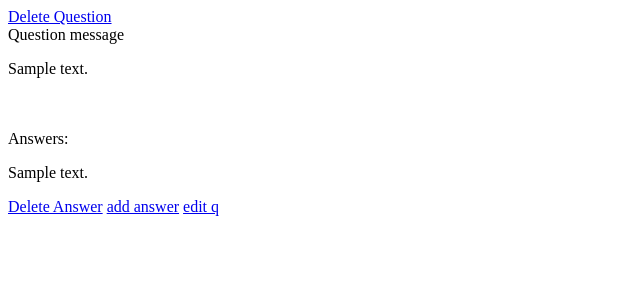
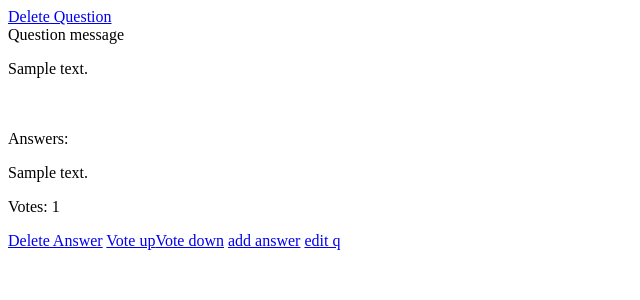
Before and after one commit to mGuy09/Ask-mate, a Flask app: template templates/question-page.html in a window 1280 px wide. Shown: the part 228-528 px from the top of the page, without its empty margins (0-640 px from the left). Run offline with Flask 2, Linux system fonts and the light colour scheme; the template is opened without the code that fills it: most values are stand-ins (such as "Sample title", 1, 10 or a date in 2020).

Commit message:
added vote to answer

```diff
--- a/server.py
+++ b/server.py
@@ -68,6 +68,19 @@ def vote_down(id):
     return redirect(url_for('list_page'))
 
 
+@app.route('/answer/<answer_id>/vote-up')
+def vote_up_answer(answer_id):
+    data_manager.vote_on_answer(answer_id, 1)
+    answer = dict(data_manager.get_answer(answer_id))
+    return redirect(url_for('question', id=answer['question_id']))
+
+
+@app.route('/answer/<answer_id>/vote-down')
+def vote_down_answer(answer_id):
+    data_manager.vote_on_answer(answer_id, -1)
+    answer = dict(data_manager.get_answer(answer_id))
+    return redirect(url_for('question', id=answer['question_id']))
+
 
 if __name__ == "__main__":
     app.run(debug=True)
--- a/templates/question-page.html
+++ b/templates/question-page.html
@@ -16,7 +16,8 @@
     <label for="">Answers:</label>
     <br>
     {% for answer in answers %}
-    <p>{{ answer.message }}</p><a href="{{ url_for('delete_answer', answer_id=answer.id) }}">Delete Answer</a>
+    <p>{{ answer.message }}</p><p>Votes: {{ answer.vote_number }}</p><a href="{{ url_for('delete_answer', answer_id=answer.id) }}">Delete Answer</a>
+        <a href="{{ url_for('vote_up_answer', answer_id=answer.id) }}">Vote up</a><a href="{{ url_for('vote_down_answer', answer_id=answer.id) }}">Vote down</a>
 
     {% endfor %}
     <a href="{{ url_for('add_answer', id=question.id)}}">add answer</a>
```
Also changed, not shown: data_manager.py (+8 -0 lines).
